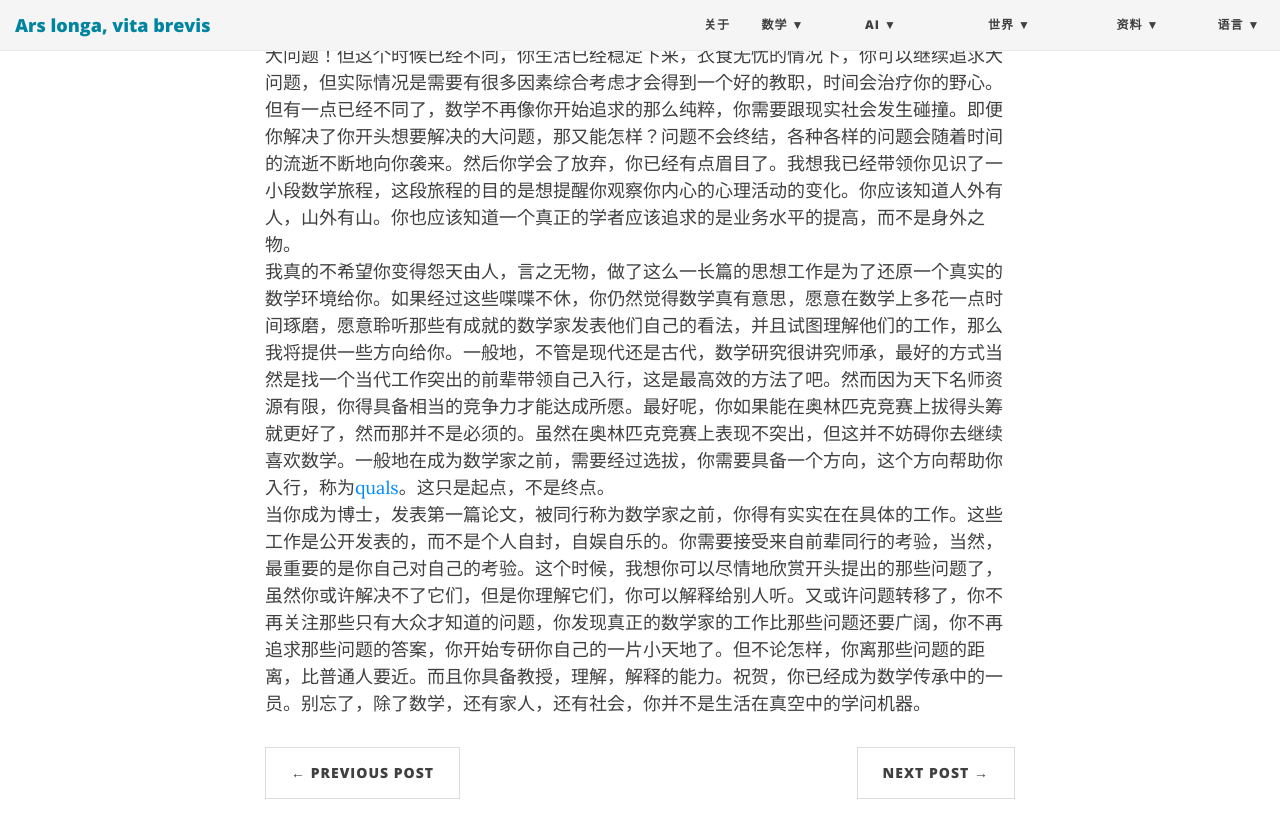
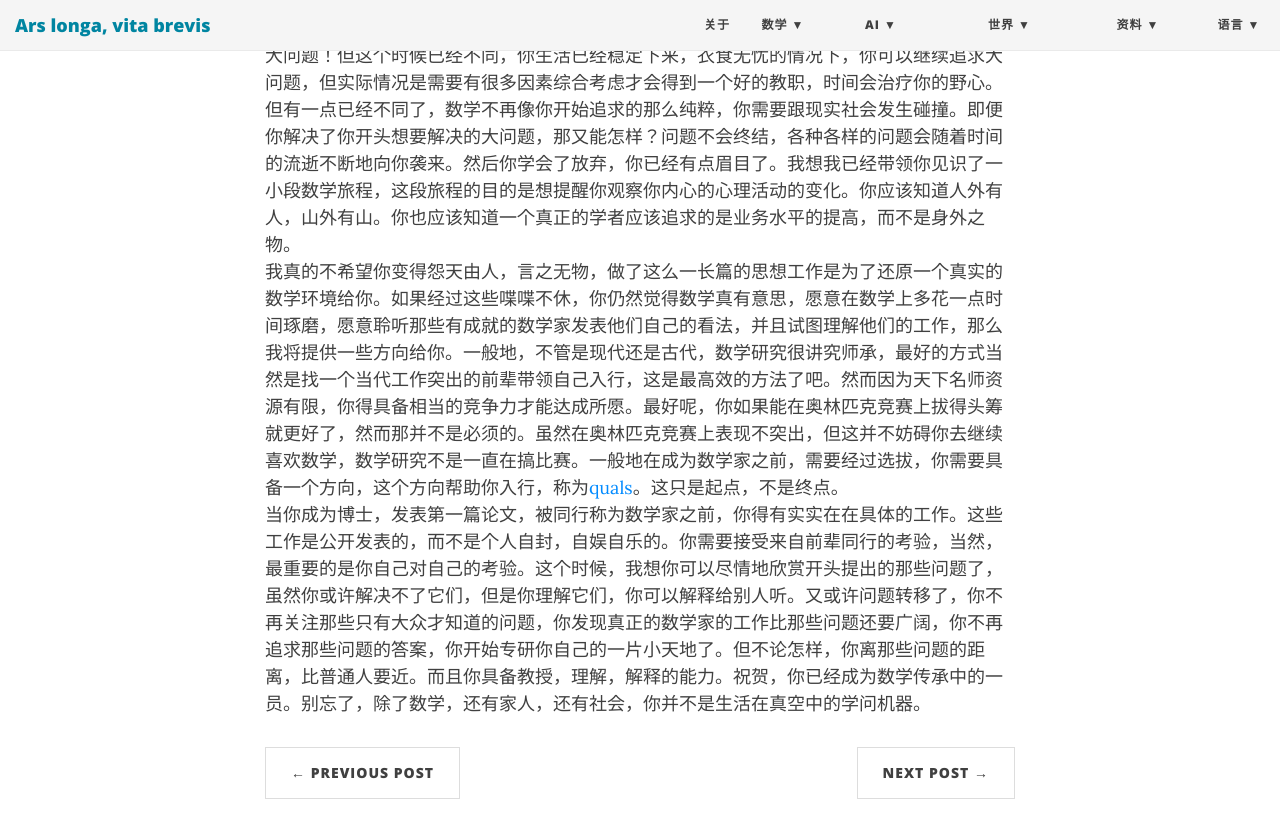
Before and after one commit to ZionPi/zionpi.github.io, a Jekyll site: the page built from _posts/2011-04-15-how-to-appreciate-mathematics.md, in a window 1280 px wide and 900 px high, scrolled down 1375 px. Shown: the top 838 px of the window. Built offline with Jekyll 4.4.1, drawn with Linux system fonts in a browser that asks for light colours; nearby versions of some CDN libraries.

Commit message:
Update 2011-04-15-how-to-appreciate-mathematics.md

```diff
--- a/_posts/2011-04-15-how-to-appreciate-mathematics.md
+++ b/_posts/2011-04-15-how-to-appreciate-mathematics.md
@@ -11,5 +11,5 @@
 我知道我知道，你现在脑海里面还是浆糊，不知道下一步要去哪儿。可是你一直被一些问题困扰着？你不知不觉地从一些通俗文学知道一些零碎的消息，还不知道说得对不对，比如这个观念，数学最高成就不就是拿菲尔兹吗？4年一次的数学奥林匹克，奖励给40岁以下对数学有杰出贡献的人类。你又知道，新千年Clay协会提出来的那7个问题，其中有一个被叫做佩雷尔曼的人解决了，但是古怪的是，他拒绝领取荣誉。是不是很奇怪？看来数学也不完全是为了拿奖嘛。还有，一个叫怀尔斯的人，他解决了困扰世间智者358年的费马大定理！有趣的是费马说他早就解决了，只是当时草稿纸空隙太小，他写不下去。奇怪吧，为什么有人要去做这么吃力不讨好的事情，而表现得如痴如醉呢？没道理没道理，肯定有阴谋！你现在还不能欣赏他们这个群体脑中具体是怎么个思维逻辑，而且这玩意儿似乎一时半会儿也没法儿跟现实对应，但就是有人前赴后继地追寻。你是不是像处在围观群众中间向中心探脑袋的那个人？
 好吧，我们要去的数学世界是一片森林，是一座高山，是所有惊奇，玄妙，不可思议，不可称量的冒险岛！丑话说在前头，你可能会中途放弃，呕吐，眩晕，你可以选择放弃，但请不要根据自身的体验来对这片土地妄加评价。你到不了的地方并不代表别人也到不了，你解决不了问题不代表别人也不能解决。当然，言论自由是我誓死为你捍卫的权利，你出现这些个不良的症状在那些数学老兵看来，实属再正常不过了。因为在巨大的未知面前，人类最最智慧的个体也未免能够攻破它！你可以推论一下，假如这个世界上所有最聪明的人，已经拿过数学桂冠的人，他们为什么还不能解决新千年提出来的那些问题呢？这说明解决那些现在看来还是“禁忌”的问题时机还不成熟，还有一些其它的工具，技术，概念没有被开发出来。你看，数学也不完全是为了解决最困难的问题，好像还存在一些你现在还意识不到的领域存在，但，那些个领域究竟包含什么？
 数学并不能通过激情来解释，但是它好像存在一条通道，在还未解释给你之前，你觉得这不可能，要完全说服你去相信一件事情是不可能的。你得自己去探索，自己去思考，在别人解答之前，自己先思考，这几乎是最重要的。这个过程你会面临各种各样的问题，比如，你觉得时间有限，自己懒得思考了，就全盘接受吧。然后你成为了他人思考产物的接收装置。一旦面临新的变种问题，你缺乏弹性，这个不可取。还有，你思考了，但就是没有思路，于是你开始自我怀疑，是不是天生的啊？怀疑自己根本不是天才，为什么别人能自己不能？于是问题转移了，你开始思考其它与问题无关的事情了。还有，你觉得一切都是平铺直叙的，没什么挑战，既然前人摘的树，你就乘凉好了，干嘛非得挑战什么自我，去没事找事呢？还有，你听信别人的意见，发现了无穷多个好主意，然后你东搞搞，西搞搞，最后发现，确实是尽力了，但是没什么成果。仅仅是为了听从建议而执行建议，而忽略了自己的小方向，小问题。然后，你发现时间没有了，你开始担心其它问题了。现在假设，你克服了所有心理上的，生理上的各种障碍，屏障，去到了你心仪已久的大学任教，但你觉得好像生活还是缺点什么？譬如，你还是没有解决大问题！但这个时候已经不同，你生活已经稳定下来，衣食无忧的情况下，你可以继续追求大问题，但实际情况是需要有很多因素综合考虑才会得到一个好的教职，时间会治疗你的野心。但有一点已经不同了，数学不再像你开始追求的那么纯粹，你需要跟现实社会发生碰撞。即便你解决了你开头想要解决的大问题，那又能怎样？问题不会终结，各种各样的问题会随着时间的流逝不断地向你袭来。然后你学会了放弃，你已经有点眉目了。我想我已经带领你见识了一小段数学旅程，这段旅程的目的是想提醒你观察你内心的心理活动的变化。你应该知道人外有人，山外有山。你也应该知道一个真正的学者应该追求的是业务水平的提高，而不是身外之物。
-我真的不希望你变得怨天由人，言之无物，做了这么一长篇的思想工作是为了还原一个真实的数学环境给你。如果经过这些喋喋不休，你仍然觉得数学真有意思，愿意在数学上多花一点时间琢磨，愿意聆听那些有成就的数学家发表他们自己的看法，并且试图理解他们的工作，那么我将提供一些方向给你。一般地，不管是现代还是古代，数学研究很讲究师承，最好的方式当然是找一个当代工作突出的前辈带领自己入行，这是最高效的方法了吧。然而因为天下名师资源有限，你得具备相当的竞争力才能达成所愿。最好呢，你如果能在奥林匹克竞赛上拔得头筹就更好了，然而那并不是必须的。虽然在奥林匹克竞赛上表现不突出，但这并不妨碍你去继续喜欢数学。一般地在成为数学家之前，需要经过选拔，你需要具备一个方向，这个方向帮助你入行，称为[quals]({{site.baseurl}}/mathematics-quals/)。这只是起点，不是终点。
+我真的不希望你变得怨天由人，言之无物，做了这么一长篇的思想工作是为了还原一个真实的数学环境给你。如果经过这些喋喋不休，你仍然觉得数学真有意思，愿意在数学上多花一点时间琢磨，愿意聆听那些有成就的数学家发表他们自己的看法，并且试图理解他们的工作，那么我将提供一些方向给你。一般地，不管是现代还是古代，数学研究很讲究师承，最好的方式当然是找一个当代工作突出的前辈带领自己入行，这是最高效的方法了吧。然而因为天下名师资源有限，你得具备相当的竞争力才能达成所愿。最好呢，你如果能在奥林匹克竞赛上拔得头筹就更好了，然而那并不是必须的。虽然在奥林匹克竞赛上表现不突出，但这并不妨碍你去继续喜欢数学，数学研究不是一直在搞比赛。一般地在成为数学家之前，需要经过选拔，你需要具备一个方向，这个方向帮助你入行，称为[quals]({{site.baseurl}}/mathematics-quals/)。这只是起点，不是终点。
 当你成为博士，发表第一篇论文，被同行称为数学家之前，你得有实实在在具体的工作。这些工作是公开发表的，而不是个人自封，自娱自乐的。你需要接受来自前辈同行的考验，当然，最重要的是你自己对自己的考验。这个时候，我想你可以尽情地欣赏开头提出的那些问题了，虽然你或许解决不了它们，但是你理解它们，你可以解释给别人听。又或许问题转移了，你不再关注那些只有大众才知道的问题，你发现真正的数学家的工作比那些问题还要广阔，你不再追求那些问题的答案，你开始专研你自己的一片小天地了。但不论怎样，你离那些问题的距离，比普通人要近。而且你具备教授，理解，解释的能力。祝贺，你已经成为数学传承中的一员。别忘了，除了数学，还有家人，还有社会，你并不是生活在真空中的学问机器。
```
